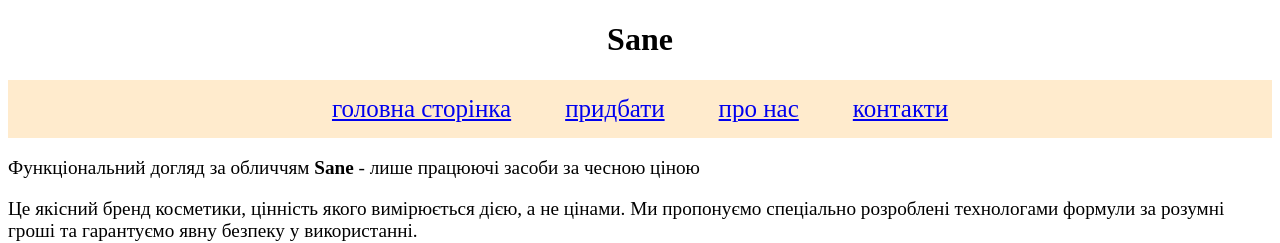
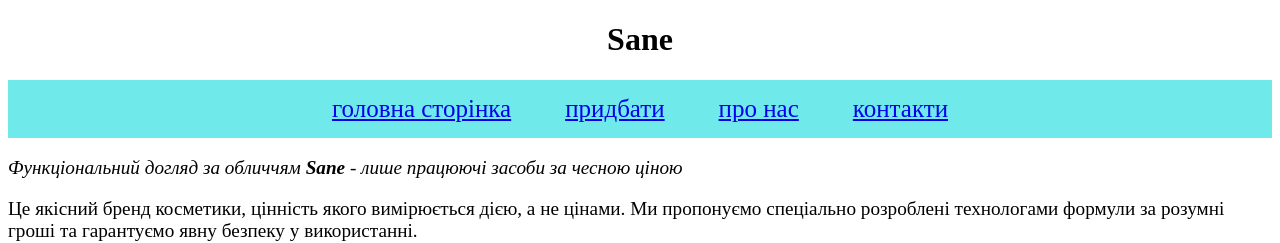
Before and after one commit to Kate444ka/2, a plain HTML site: page index.html in a window 1280 px wide. Shown: the top 243 px of the page. Drawn offline with Linux system fonts and the light colour scheme.

Commit message:
Update index.html

```diff
--- a/index.html
+++ b/index.html
@@ -2,15 +2,16 @@
 <html>
 <head>
 <style>
+
 .nav {
-    background-color: blanchedalmond;
+    background-color: rgb(111, 233, 233);
     padding: 15px;
     list-style-type: none;
     text-align: center;
 }
 
 .nav li {
-    display: inline-block;
+    display:inline-block;
     font-size: 25px;
     padding-left: 25px;
     padding-right: 25px;
@@ -28,8 +29,7 @@
   <li><a href="https://sane.com.ua/contact-us/">контакти</a></li>
 
 </ul>
-<big><p>Функціональний догляд за обличчям <b>Sane</b> - лише працюючі засоби за чесною ціною
-    </p>
+<big><p><i>Функціональний догляд за обличчям <b>Sane</b> - лише працюючі засоби за чесною ціною </i></p>
 </b>Це якісний бренд косметики, цінність якого вимірюється дією, а не цінами. Ми пропонуємо спеціально розроблені технологами формули за розумні гроші та гарантуємо явну безпеку у використанні.</h1></big>
 <p><div class="logo"><center><img width="600" src="https://sane.com.ua/wp-content/uploads/2021/12/flatlay-sane-small-min-min.jpg" alt="Фото"></center></div>
 
```
